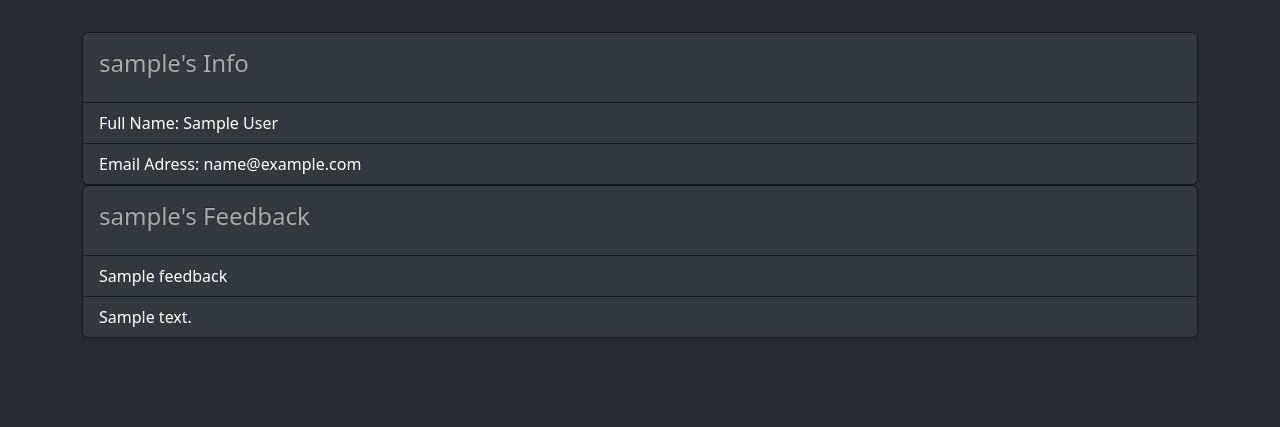
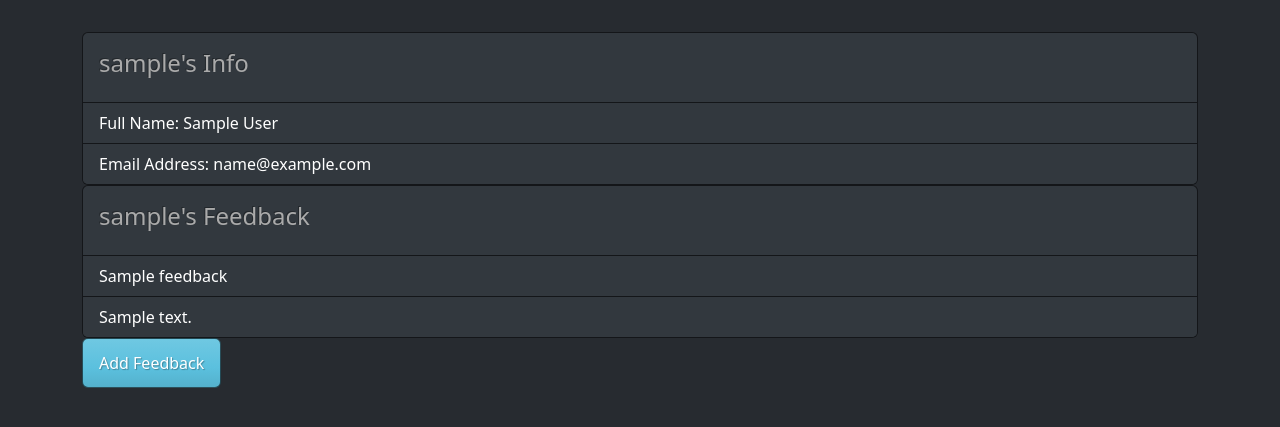
Before and after one commit to Beebops/Flask-Feedback-Exercise, a Flask app: a page that uses templates/secret.html in a window 1280 px wide. Shown: the part 58-485 px from the top of the page. Run offline with Flask 3, Linux system fonts and the light colour scheme; the visitor is signed in with stand-in values (Sample User, id 1); tables that the repository leaves empty hold one stand-in row (values such as "Sample post").

Commit message:
feedback_form.html

```diff
--- a/templates/secret.html
+++ b/templates/secret.html
@@ -8,7 +8,7 @@ content %}
     <li class="list-group-item">
       Full Name: {{user.first_name}} {{user.last_name}}
     </li>
-    <li class="list-group-item">Email Adress: {{ user.email }}</li>
+    <li class="list-group-item">Email Address: {{ user.email }}</li>
   </ul>
 </div>
 <div class="card">
@@ -22,5 +22,7 @@ content %}
     {% endfor %}
   </ul>
 </div>
-
+<a href="/users/{{user.username}}/feedback/add" class="btn btn-info"
+  >Add Feedback</a
+>
 {% endblock %}
```
